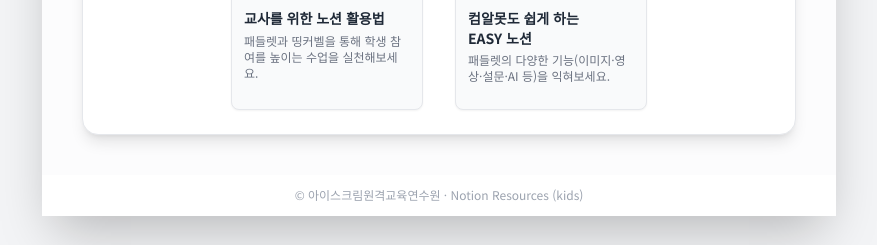
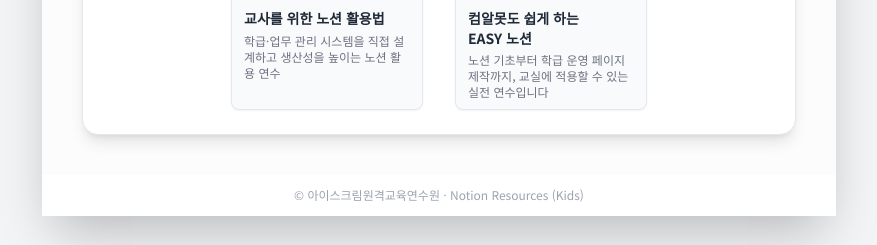
Before and after one commit to JMK0105/edtech-share-notion-kids, a plain HTML site: page index.html in a window 1280 px wide. Shown: the part 939-1184 px from the top of the page, without its empty margins (201-1078 px from the left). Drawn offline with nearby package versions, Linux system fonts and the light colour scheme.

Commit message:
Update index.html

```diff
--- a/index.html
+++ b/index.html
@@ -100,7 +100,7 @@
                             <img src="https://teacher.i-scream.co.kr/files/contents/7176/images/m_crs_7176_thum.gif" alt="노션 연수 썸네일 1" class="w-full h-36 object-cover">
                             <div class="p-3 text-left h-28">
                                 <p class="font-bold text-gray-800 text-sm leading-snug">교사를 위한 노션 활용법</p>
-                                <p class="text-xs text-gray-500 mt-1">패들렛과 띵커벨을 통해 학생 참여를 높이는 수업을 실천해보세요.</p>
+                                <p class="text-xs text-gray-500 mt-1">학급·업무 관리 시스템을 직접 설계하고 생산성을 높이는 노션 활용 연수</p>
                             </div>
                         </a>
                   </div>
@@ -111,7 +111,7 @@
                         <div class="p-3 text-left h-28">
                                 <p class="font-bold text-gray-800 text-sm leading-snug">컴알못도 쉽게 하는<br>
                                     EASY 노션 <br>
-                                <p class="text-xs text-gray-500 mt-1">패들렛의 다양한 기능(이미지·영상·설문·AI 등)을 익혀보세요.</p>
+                                <p class="text-xs text-gray-500 mt-1">노션 기초부터 학급 운영 페이지 제작까지, 교실에 적용할 수 있는 실전 연수입니다</p>
                         </div>
                     </a>
                 </div>
@@ -119,7 +119,7 @@
         </main>
 
         <footer class="text-center p-3 text-xs text-gray-400">
-            © 아이스크림원격교육연수원 · Notion Resources (kids)
+          © 아이스크림원격교육연수원 · Notion Resources (Kids)
 </footer>
     </section>
 </body>
```
